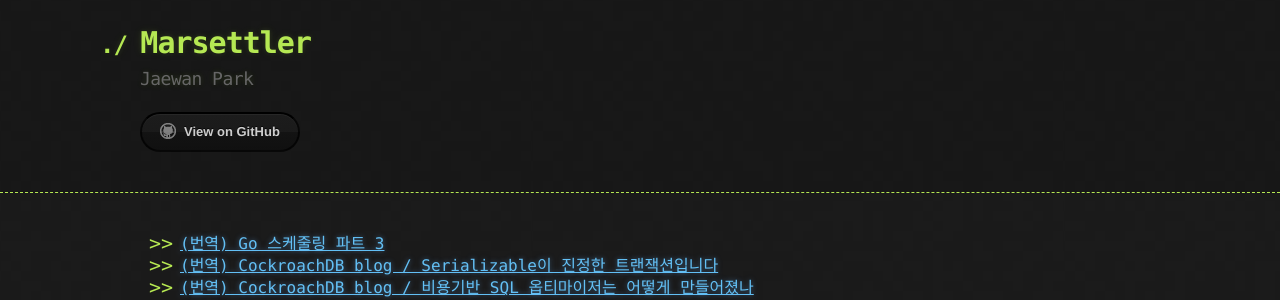
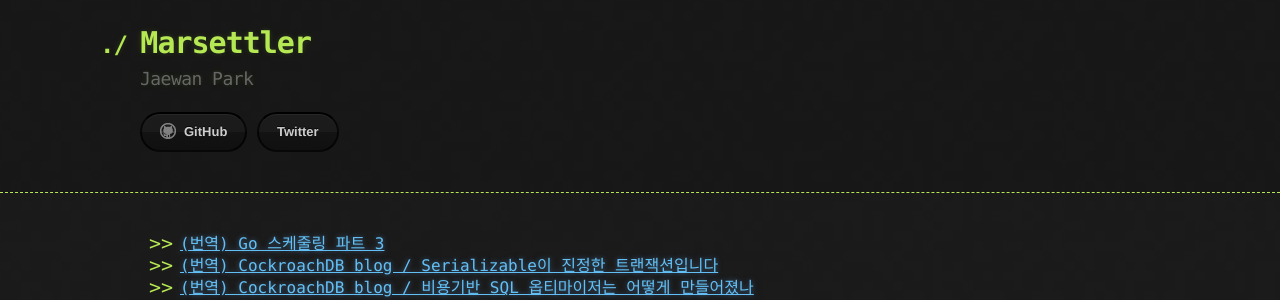
Before and after one commit to hueypark/hueypark.github.io, a Jekyll site: the page built from index.html, in a window 1280 px wide. Shown: the top 300 px of the page. Built offline with Jekyll 4.4.1, drawn with Linux system fonts in a browser that asks for light colours.

Commit message:
Update GitHub link as GitHub profile page, add a twitter link

```diff
--- a/_layouts/default.html
+++ b/_layouts/default.html
@@ -21,7 +21,8 @@
             <a href="{{ site.github.zip_url }}" class="btn">Download as .zip</a>
             <a href="{{ site.github.tar_url }}" class="btn">Download as .tar.gz</a>
           {% endif %}
-          <a href="{{ site.github.repository_url }}" class="btn btn-github"><span class="icon"></span>View on GitHub</a>
+		  <a href="https://github.com/hueypark" class="btn btn-github"><span class="icon"></span>GitHub</a>
+		  <a href="https://twitter.com/jaewanHueyPark" class="btn"></span>Twitter</a>
         </section>
       </div>
     </header>
```
